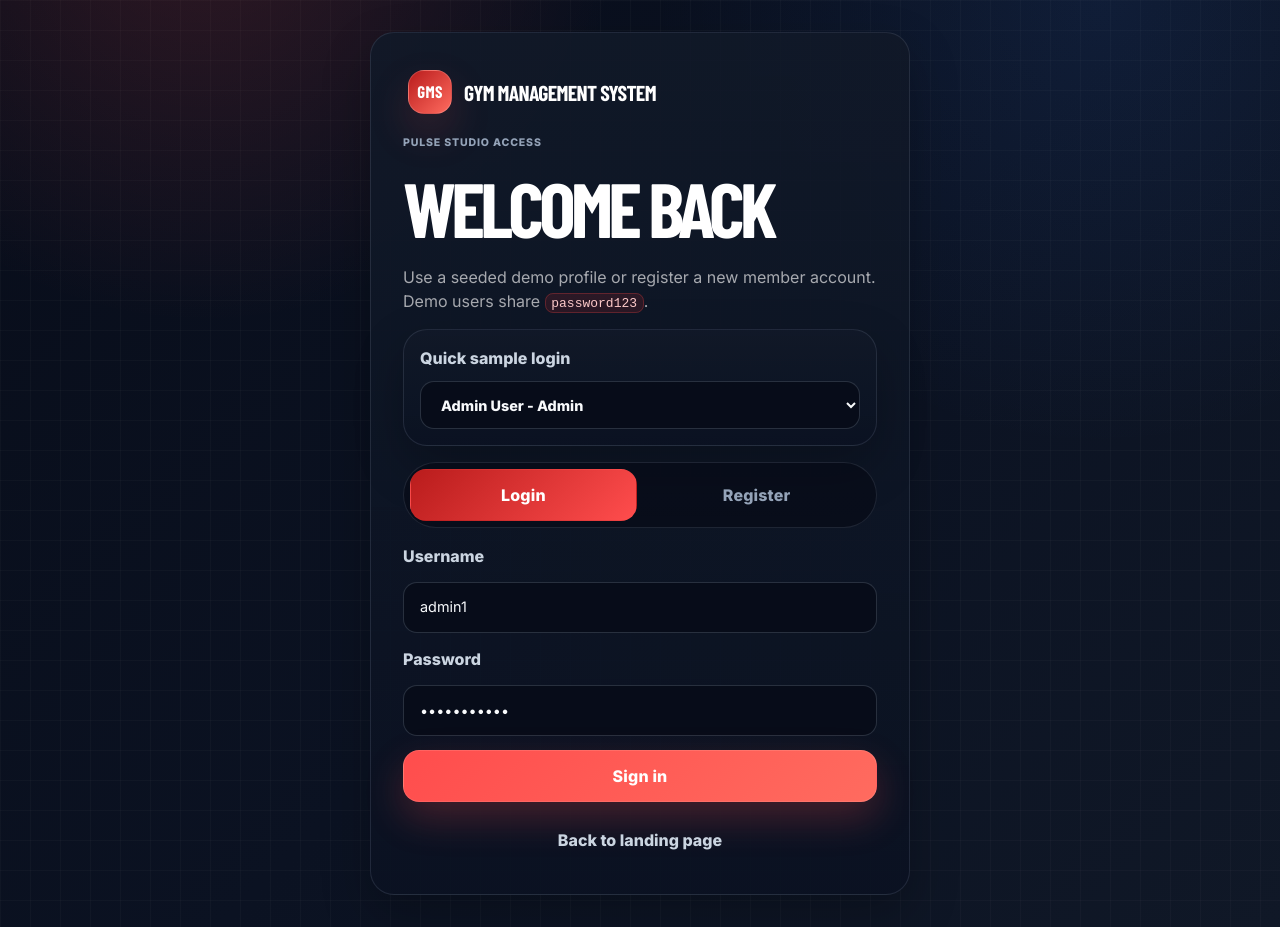
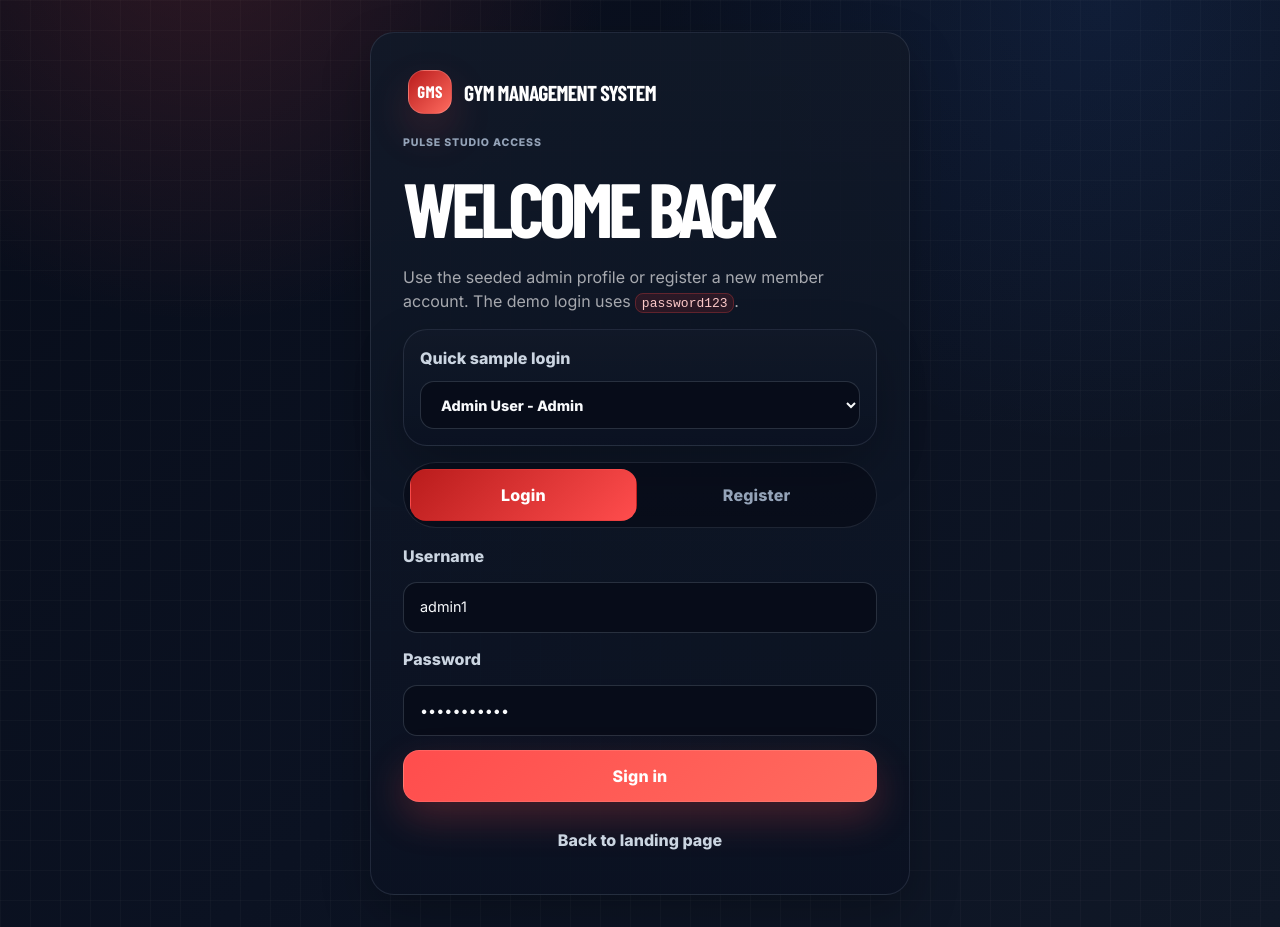
Before and after one commit to JASSIM-ALHUMAID/Gym-Managment-System, a React (Vite) app in the folder client/: page /login in a window 1280 px wide. Built offline with nearby package versions, Linux system fonts and the light colour scheme; a web font is replaced by a local one.

Commit message:
fix: update sample login users

```diff
--- a/client/src/pages/LoginPage.tsx
+++ b/client/src/pages/LoginPage.tsx
@@ -4,12 +4,7 @@ import type { DemoUser } from '../api';
 import { useAuth } from '../auth';
 
 const sampleUsers = [
-  { username: 'admin1', label: 'Admin User', role: 'Admin' },
-  { username: 'trainer_ahmed', label: 'Ahmed Saleh', role: 'Trainer' },
-  { username: 'trainer_lina', label: 'Lina Adel', role: 'Trainer' },
-  { username: 'member_omar', label: 'Omar Alharbi', role: 'Member' },
-  { username: 'member_noor', label: 'Noor Hassan', role: 'Member' },
-  { username: 'member_sara', label: 'Sara Khalid', role: 'Member' }
+  { username: 'admin1', label: 'Admin User', role: 'Admin' }
 ];
 
 export function dashboardPathFor(user: DemoUser) {
@@ -69,7 +64,7 @@ export default function LoginPage() {
         </Link>
         <p className="eyebrow">Pulse Studio Access</p>
         <h1>{mode === 'login' ? 'Welcome back' : 'Create member account'}</h1>
-        <p className="muted">Use a seeded demo profile or register a new member account. Demo users share <code>password123</code>.</p>
+        <p className="muted">Use the seeded admin profile or register a new member account. The demo login uses <code>password123</code>.</p>
 
         <label className="quick-login" htmlFor="sampleUser">
           <span>Quick sample login</span>
```
